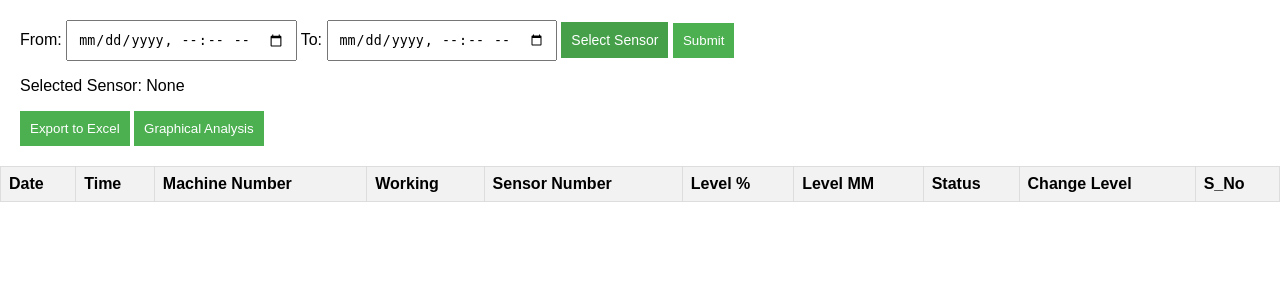
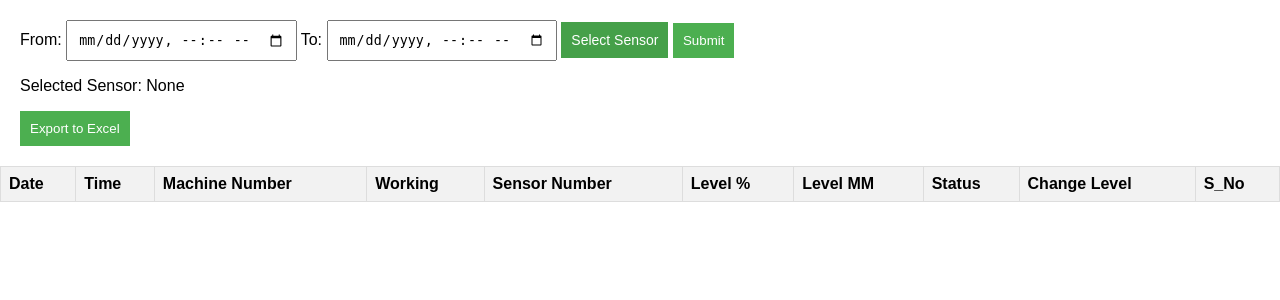
Before and after one commit to cmrgreen/otiftool, a Flask app: page /rawdata in a window 1280 px wide. Shown: the part 70-370 px from the top of the page. Run offline with Flask 3, Linux system fonts and the light colour scheme; lists and menus that the app fills with data are empty; some libraries are stand-ins or nearby versions.

Commit message:
Update raw.html

```diff
--- a/templates/raw.html
+++ b/templates/raw.html
@@ -145,13 +145,7 @@ window.onclick = function(event) {
 
             <!-- <button onclick="window.location.href='{{ url_for('graph') }}'">Graphical Analysis</button> -->
 
-            <button id="graphButton">Graphical Analysis</button>
 
-<!-- <script>
-    document.getElementById('graphButton').addEventListener('click', function() {
-        window.location.href = '{{ url_for("graph") }}';
-    });
-</script> -->
 
 
         </form>
```
